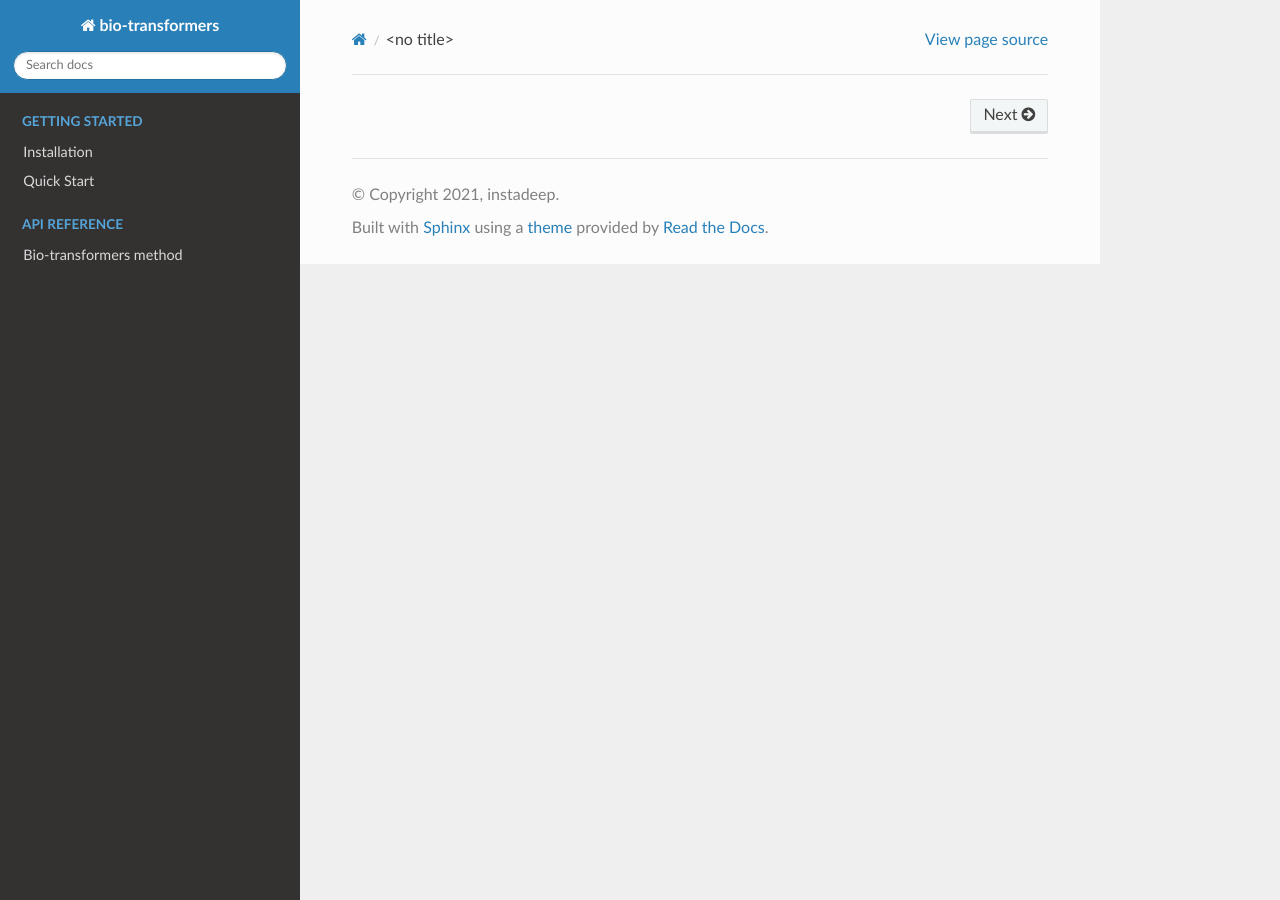
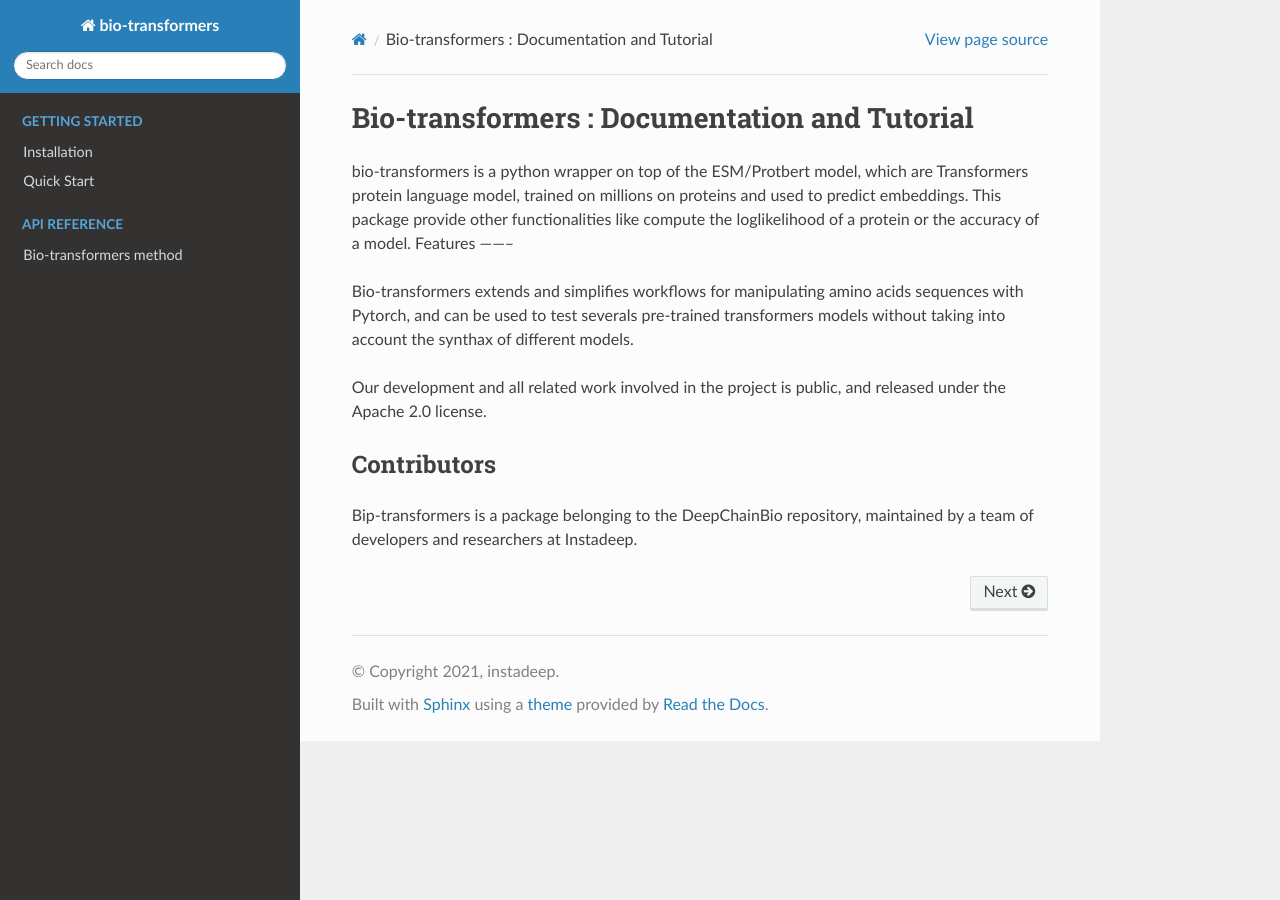
Before and after one commit to DeepChainBio/bio-transformers, a Sphinx documentation site: the page built from docs/source/index.rst, in a window 1280 px wide. Built offline with Sphinx 7.4.7 and the Read the Docs theme 2.0.0, drawn with Linux system fonts in a browser that asks for light colours.

Commit message:
add homapge

```diff
--- a/docs/source/index.rst
+++ b/docs/source/index.rst
@@ -1,8 +1,25 @@
 
+Bio-transformers : Documentation and Tutorial
+=============================================
 
-.. toctree::
-   :hidden:
-   introduction
+bio-transformers is a python wrapper on top of the ESM/Protbert model,
+which are Transformers protein language model, trained on millions on proteins and used to predict embeddings.
+This package provide other functionalities like compute the loglikelihood of a protein or the accuracy of a model.
+Features
+--------
+
+Bio-transformers extends and simplifies workflows for manipulating amino acids sequences with Pytorch, and can be
+used to test severals pre-trained transformers models without taking into account the synthax of different models.
+
+Our development and all related work involved in the project is public,
+and released under the Apache 2.0 license.
+
+Contributors
+------------
+
+Bip-transformers is a package belonging to the DeepChainBio repository, maintained by a team of
+developers and researchers at Instadeep.
+
 
 .. toctree::
    :hidden:
```
